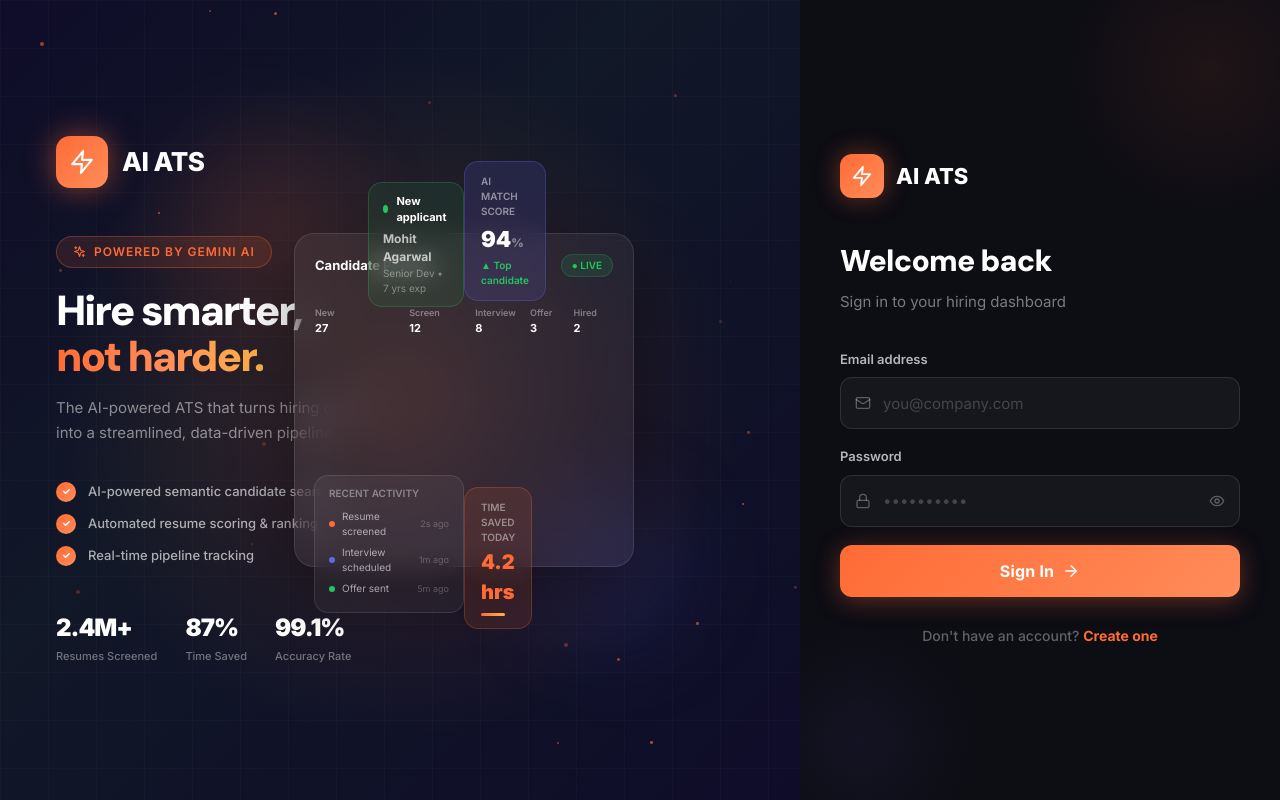
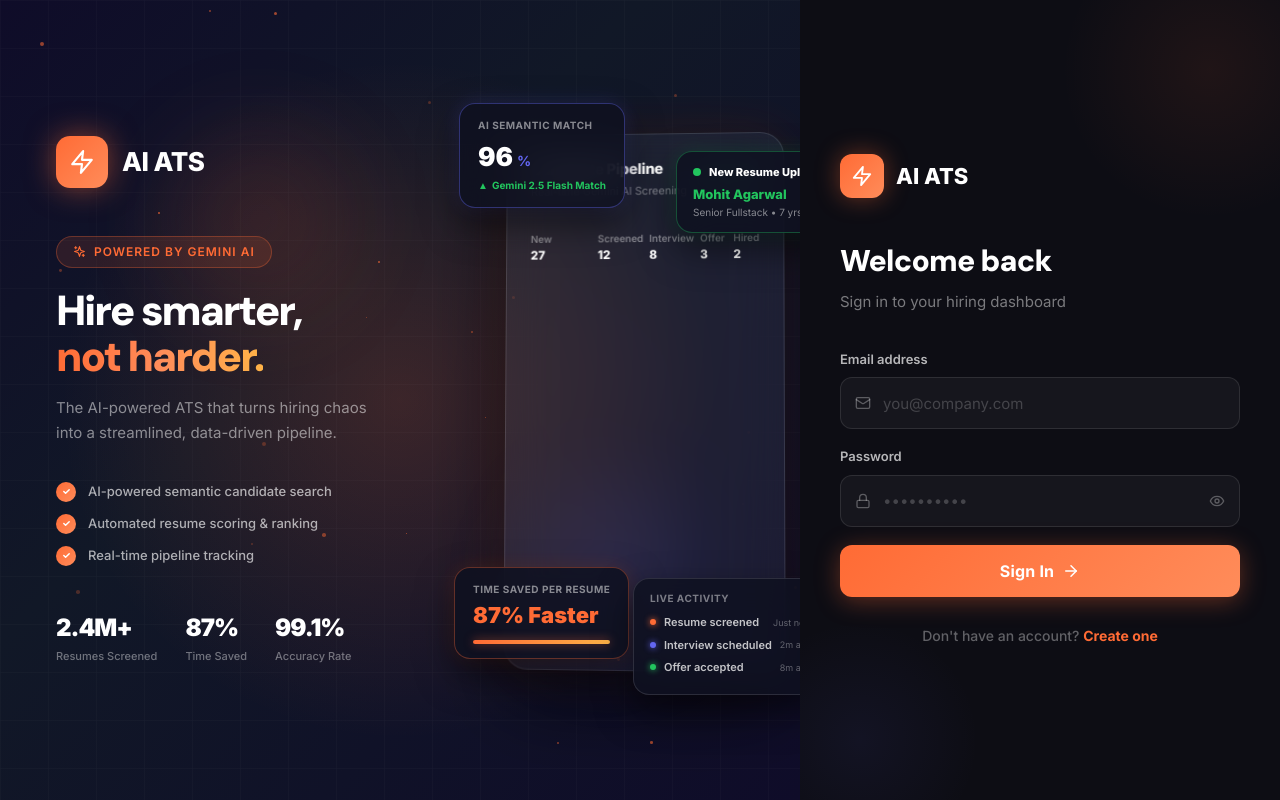
Before and after one commit to Vedanth-JS/AI-Resume-Screening-System, a React (Vite) app in the folder frontend/: page /login in a window 1280 px wide. Built offline with nearby package versions, Linux system fonts and the light colour scheme; no server answers.

Commit message:
ui(login): enlarge, float, and center ATS dashboard mockup with 3D perspective and spaced floating badges

```diff
--- a/frontend/src/components/Login.tsx
+++ b/frontend/src/components/Login.tsx
@@ -219,164 +219,217 @@
             </div>
           </div>
 
-          {/* ── Right: Animated Dashboard Mockup ── */}
-          <div style={{ flex: 1, display: "flex", alignItems: "center", justifyContent: "center", position: "relative", minHeight: 520 }}>
+          {/* ── Right: Animated Floating Dashboard Mockup ── */}
+          <div style={{
+            flex: 1,
+            display: "flex",
+            alignItems: "center",
+            justifyContent: "center",
+            position: "relative",
+            minHeight: 580,
+            paddingLeft: 40,
+          }}>
+
+            {/* Floating Container holding the main card & badges */}
+            <div style={{
+              position: "relative",
+              width: "100%",
+              maxWidth: 460,
+              display: "flex",
+              justifyContent: "center",
+              alignItems: "center",
+              animation: "floatMain 7s ease-in-out infinite",
+            }}>
 
               {/* Main pipeline card */}
               <div style={{
-              position: "absolute", top: "50%", left: "50%",
-              transform: "translate(-50%, -50%)",
-              width: 340, background: "rgba(255,255,255,0.05)",
-              border: "1px solid rgba(255,255,255,0.1)", borderRadius: 20,
-              backdropFilter: "blur(20px)", padding: 20,
-              boxShadow: "0 24px 64px rgba(0,0,0,0.4)",
+                width: "100%",
+                background: "rgba(255, 255, 255, 0.05)",
+                border: "1.5px solid rgba(255, 255, 255, 0.12)",
+                borderRadius: 24,
+                backdropFilter: "blur(24px)",
+                padding: 24,
+                boxShadow: "0 30px 80px rgba(0,0,0,0.6), 0 0 50px rgba(255,107,53,0.12)",
+                transform: "perspective(1000px) rotateY(-3deg) rotateX(2deg)",
+                transition: "all 0.4s ease",
               }}>
                 {/* Card header */}
-              <div style={{ display: "flex", justifyContent: "space-between", alignItems: "center", marginBottom: 18 }}>
-                <span style={{ fontSize: 13, fontWeight: 700, color: "white" }}>Candidate Pipeline</span>
-                <span style={{
-                  fontSize: 10, fontWeight: 600, color: "#22c55e",
-                  background: "rgba(34,197,94,0.12)", border: "1px solid rgba(34,197,94,0.2)",
-                  borderRadius: 100, padding: "3px 10px",
-                }}>● LIVE</span>
+                <div style={{ display: "flex", justifyContent: "space-between", alignItems: "center", marginBottom: 20 }}>
+                  <div>
+                    <div style={{ fontSize: 15, fontWeight: 800, color: "white", letterSpacing: -0.3 }}>Candidate Pipeline</div>
+                    <div style={{ fontSize: 11, color: "rgba(255,255,255,0.45)", marginTop: 2 }}>Real-time Gemini AI Screening</div>
+                  </div>
+                  <div style={{
+                    display: "flex", alignItems: "center", gap: 6,
+                    fontSize: 11, fontWeight: 700, color: "#22c55e",
+                    background: "rgba(34,197,94,0.12)", border: "1px solid rgba(34,197,94,0.25)",
+                    borderRadius: 100, padding: "4px 12px",
+                  }}>
+                    <span style={{ width: 6, height: 6, borderRadius: "50%", background: "#22c55e", animation: "livePulse 1.5s infinite" }} />
+                    LIVE
+                  </div>
                 </div>
 
                 {/* Pipeline stages bar */}
-              <div style={{ display: "flex", gap: 4, marginBottom: 18 }}>
+                <div style={{ display: "flex", gap: 6, marginBottom: 22 }}>
                   {[
-                  { label: "New", count: 27, color: "#6366f1", w: "32%" },
-                  { label: "Screen", count: 12, color: "#FF6B35", w: "22%" },
-                  { label: "Interview", count: 8, color: "#FFB347", w: "18%" },
-                  { label: "Offer", count: 3, color: "#22c55e", w: "14%" },
-                  { label: "Hired", count: 2, color: "#10b981", w: "14%" },
+                    { label: "New", count: 27, color: "#6366f1", flex: 3.2 },
+                    { label: "Screened", count: 12, color: "#FF6B35", flex: 2.2 },
+                    { label: "Interview", count: 8, color: "#FFB347", flex: 1.8 },
+                    { label: "Offer", count: 3, color: "#22c55e", flex: 1.4 },
+                    { label: "Hired", count: 2, color: "#10b981", flex: 1.2 },
                   ].map((stage, i) => (
-                  <div key={i} style={{ flex: stage.w === "32%" ? 3.2 : stage.w === "22%" ? 2.2 : stage.w === "18%" ? 1.8 : 1.4 }}>
+                    <div key={i} style={{ flex: stage.flex }}>
                       <div style={{
-                      height: 6, borderRadius: 6,
+                        height: 7, borderRadius: 7,
                         background: stage.color,
-                      opacity: 0.85,
+                        opacity: 0.9,
+                        boxShadow: `0 0 10px ${stage.color}66`,
                         animation: `barGrow 1.2s ${i * 0.15}s both ease-out`,
                       }} />
-                    <div style={{ fontSize: 9, color: "rgba(255,255,255,0.4)", marginTop: 5, fontWeight: 600 }}>{stage.label}</div>
-                    <div style={{ fontSize: 11, fontWeight: 700, color: "white" }}>{stage.count}</div>
+                      <div style={{ fontSize: 10, color: "rgba(255,255,255,0.45)", marginTop: 6, fontWeight: 600 }}>{stage.label}</div>
+                      <div style={{ fontSize: 12, fontWeight: 800, color: "white" }}>{stage.count}</div>
                     </div>
                   ))}
                 </div>
 
                 {/* Candidate rows */}
                 {[
-                { name: "Arjun Mehta", role: "Python Engineer", score: 94, avatar: "AM", color: "#FF6B35", status: "Shortlisted" },
-                { name: "Priya Sharma", role: "React Developer", score: 88, avatar: "PS", color: "#6366f1", status: "Interview" },
-                { name: "Rahul Nair", role: "ML Engineer", score: 76, avatar: "RN", color: "#22c55e", status: "Screening" },
+                  { name: "Arjun Mehta", role: "Python Backend Dev", score: 96, avatar: "AM", color: "#FF6B35", status: "Top Match" },
+                  { name: "Priya Sharma", role: "React Frontend Engineer", score: 91, avatar: "PS", color: "#6366f1", status: "Interview" },
+                  { name: "Rahul Nair", role: "ML / AI Specialist", score: 84, avatar: "RN", color: "#22c55e", status: "Screened" },
+                  { name: "Sneha Patel", role: "Cloud DevOps Architect", score: 79, avatar: "SP", color: "#FFB347", status: "Review" },
                 ].map((c, i) => (
                   <div key={i} style={{
-                  display: "flex", alignItems: "center", gap: 12,
-                  padding: "10px 12px", borderRadius: 12, marginBottom: 6,
-                  background: "rgba(255,255,255,0.04)",
-                  border: "1px solid rgba(255,255,255,0.06)",
-                  animation: `slideInRow 0.5s ${0.4 + i * 0.15}s both ease-out`,
+                    display: "flex", alignItems: "center", gap: 14,
+                    padding: "12px 14px", borderRadius: 14, marginBottom: 8,
+                    background: i === 0 ? "rgba(255,107,53,0.08)" : "rgba(255,255,255,0.04)",
+                    border: i === 0 ? "1px solid rgba(255,107,53,0.25)" : "1px solid rgba(255,255,255,0.06)",
+                    animation: `slideInRow 0.5s ${0.3 + i * 0.12}s both ease-out`,
+                    transition: "transform 0.2s ease",
                   }}>
                     {/* Avatar */}
                     <div style={{
-                    width: 34, height: 34, borderRadius: "50%",
-                    background: `linear-gradient(135deg, ${c.color}CC, ${c.color}66)`,
+                      width: 38, height: 38, borderRadius: "50%",
+                      background: `linear-gradient(135deg, ${c.color}, ${c.color}77)`,
                       display: "flex", alignItems: "center", justifyContent: "center",
-                    fontSize: 11, fontWeight: 800, color: "white", flexShrink: 0,
+                      fontSize: 12, fontWeight: 800, color: "white", flexShrink: 0,
+                      boxShadow: `0 4px 12px ${c.color}44`,
                     }}>{c.avatar}</div>
+
                     {/* Info */}
                     <div style={{ flex: 1, minWidth: 0 }}>
-                    <div style={{ fontSize: 12, fontWeight: 700, color: "white" }}>{c.name}</div>
-                    <div style={{ fontSize: 10, color: "rgba(255,255,255,0.4)" }}>{c.role}</div>
+                      <div style={{ display: "flex", alignItems: "center", gap: 8 }}>
+                        <span style={{ fontSize: 13, fontWeight: 700, color: "white" }}>{c.name}</span>
+                        {i === 0 && (
+                          <span style={{ fontSize: 9, fontWeight: 800, color: "#FF6B35", background: "rgba(255,107,53,0.15)", padding: "2px 6px", borderRadius: 4 }}>
+                            MATCH
+                          </span>
+                        )}
                       </div>
+                      <div style={{ fontSize: 11, color: "rgba(255,255,255,0.45)", marginTop: 2 }}>{c.role}</div>
+                    </div>
+
                     {/* Score ring */}
-                  <div style={{ position: "relative", width: 36, height: 36, flexShrink: 0 }}>
-                    <svg width="36" height="36" viewBox="0 0 36 36" style={{ transform: "rotate(-90deg)" }}>
-                      <circle cx="18" cy="18" r="14" fill="none" stroke="rgba(255,255,255,0.08)" strokeWidth="3" />
+                    <div style={{ position: "relative", width: 40, height: 40, flexShrink: 0 }}>
+                      <svg width="40" height="40" viewBox="0 0 40 40" style={{ transform: "rotate(-90deg)" }}>
+                        <circle cx="20" cy="20" r="16" fill="none" stroke="rgba(255,255,255,0.08)" strokeWidth="3.5" />
                         <circle
-                        cx="18" cy="18" r="14" fill="none"
-                        stroke={c.color} strokeWidth="3"
+                          cx="20" cy="20" r="16" fill="none"
+                          stroke={c.color} strokeWidth="3.5"
                           strokeLinecap="round"
-                        strokeDasharray={`${2 * Math.PI * 14}`}
-                        strokeDashoffset={`${2 * Math.PI * 14 * (1 - c.score / 100)}`}
-                        style={{ animation: `scoreRing 1s ${0.5 + i * 0.15}s both ease-out` }}
+                          strokeDasharray={`${2 * Math.PI * 16}`}
+                          strokeDashoffset={`${2 * Math.PI * 16 * (1 - c.score / 100)}`}
+                          style={{ animation: `scoreRing 1.2s ${0.4 + i * 0.15}s both ease-out` }}
                         />
                       </svg>
                       <div style={{
                         position: "absolute", inset: 0,
                         display: "flex", alignItems: "center", justifyContent: "center",
-                      fontSize: 9, fontWeight: 800, color: "white",
+                        fontSize: 11, fontWeight: 900, color: "white",
                       }}>{c.score}</div>
                     </div>
                   </div>
                 ))}
               </div>
 
-            {/* Floating top-left: AI Match badge */}
+              {/* ── Floating Badge 1 (Top-Left): AI Match Score ── */}
               <div style={{
-              position: "absolute", top: "4%", left: "-4%",
-              background: "rgba(99,102,241,0.15)", border: "1px solid rgba(99,102,241,0.3)",
-              borderRadius: 14, padding: "12px 16px", backdropFilter: "blur(12px)",
-              animation: "floatBadge 4s ease-in-out infinite",
+                position: "absolute", top: "-28px", left: "-45px",
+                background: "rgba(15, 17, 32, 0.85)", border: "1px solid rgba(99,102,241,0.4)",
+                borderRadius: 16, padding: "14px 18px", backdropFilter: "blur(16px)",
+                boxShadow: "0 16px 36px rgba(0,0,0,0.5), 0 0 20px rgba(99,102,241,0.2)",
+                animation: "floatBadge 5s ease-in-out infinite",
+                zIndex: 20,
               }}>
-              <div style={{ fontSize: 10, color: "rgba(255,255,255,0.5)", fontWeight: 600, marginBottom: 4 }}>AI MATCH SCORE</div>
-              <div style={{ fontSize: 22, fontWeight: 900, color: "white" }}>94<span style={{ fontSize: 12, color: "rgba(255,255,255,0.4)" }}>%</span></div>
-              <div style={{ fontSize: 10, color: "#22c55e", fontWeight: 600, marginTop: 2 }}>▲ Top candidate</div>
+                <div style={{ fontSize: 10, color: "rgba(255,255,255,0.5)", fontWeight: 700, letterSpacing: 0.5, marginBottom: 4 }}>AI SEMANTIC MATCH</div>
+                <div style={{ display: "flex", alignItems: "baseline", gap: 4 }}>
+                  <span style={{ fontSize: 26, fontWeight: 900, color: "white" }}>96</span>
+                  <span style={{ fontSize: 14, fontWeight: 700, color: "#6366f1" }}>%</span>
+                </div>
+                <div style={{ fontSize: 10, color: "#22c55e", fontWeight: 700, marginTop: 2, display: "flex", alignItems: "center", gap: 4 }}>
+                  <span>▲</span> Gemini 2.5 Flash Match
+                </div>
               </div>
 
-            {/* Floating top-right: New applicant */}
+              {/* ── Floating Badge 2 (Top-Right): Live Applicant ── */}
               <div style={{
-              position: "absolute", top: "8%", right: "-6%",
-              background: "rgba(34,197,94,0.1)", border: "1px solid rgba(34,197,94,0.25)",
-              borderRadius: 14, padding: "10px 14px", backdropFilter: "blur(12px)",
-              animation: "floatBadge 5s 1s ease-in-out infinite",
+                position: "absolute", top: "20px", right: "-55px",
+                background: "rgba(15, 17, 32, 0.85)", border: "1px solid rgba(34,197,94,0.35)",
+                borderRadius: 16, padding: "12px 16px", backdropFilter: "blur(16px)",
+                boxShadow: "0 16px 36px rgba(0,0,0,0.5), 0 0 20px rgba(34,197,94,0.15)",
+                animation: "floatBadgeSlow 6s 1s ease-in-out infinite",
+                zIndex: 20,
               }}>
                 <div style={{ display: "flex", alignItems: "center", gap: 8 }}>
-                <div style={{
-                  width: 8, height: 8, borderRadius: "50%", background: "#22c55e",
-                  animation: "livePulse 1.5s infinite",
-                }} />
-                <span style={{ fontSize: 11, fontWeight: 700, color: "white" }}>New applicant</span>
+                  <div style={{ width: 8, height: 8, borderRadius: "50%", background: "#22c55e", animation: "livePulse 1.5s infinite" }} />
+                  <span style={{ fontSize: 11, fontWeight: 800, color: "white" }}>New Resume Upload</span>
                 </div>
-              <div style={{ fontSize: 12, fontWeight: 700, color: "rgba(255,255,255,0.7)", marginTop: 4 }}>Mohit Agarwal</div>
-              <div style={{ fontSize: 10, color: "rgba(255,255,255,0.4)" }}>Senior Dev • 7 yrs exp</div>
+                <div style={{ fontSize: 13, fontWeight: 800, color: "#22c55e", marginTop: 4 }}>Mohit Agarwal</div>
+                <div style={{ fontSize: 10, color: "rgba(255,255,255,0.5)", marginTop: 1 }}>Senior Fullstack • 7 yrs exp</div>
               </div>
 
-            {/* Floating bottom-left: Time saved */}
+              {/* ── Floating Badge 3 (Bottom-Left): Time Saved ── */}
               <div style={{
-              position: "absolute", bottom: "6%", left: "-2%",
-              background: "rgba(255,107,53,0.12)", border: "1px solid rgba(255,107,53,0.25)",
-              borderRadius: 14, padding: "12px 16px", backdropFilter: "blur(12px)",
-              animation: "floatBadge 4.5s 0.5s ease-in-out infinite",
+                position: "absolute", bottom: "10px", left: "-50px",
+                background: "rgba(15, 17, 32, 0.85)", border: "1px solid rgba(255,107,53,0.35)",
+                borderRadius: 16, padding: "14px 18px", backdropFilter: "blur(16px)",
+                boxShadow: "0 16px 36px rgba(0,0,0,0.5), 0 0 20px rgba(255,107,53,0.15)",
+                animation: "floatBadgeFast 4.5s 0.5s ease-in-out infinite",
+                zIndex: 20,
               }}>
-              <div style={{ fontSize: 10, color: "rgba(255,255,255,0.45)", fontWeight: 600, marginBottom: 2 }}>TIME SAVED TODAY</div>
-              <div style={{ fontSize: 20, fontWeight: 900, color: "#FF6B35" }}>4.2 hrs</div>
+                <div style={{ fontSize: 10, color: "rgba(255,255,255,0.5)", fontWeight: 700, letterSpacing: 0.5, marginBottom: 2 }}>TIME SAVED PER RESUME</div>
+                <div style={{ fontSize: 22, fontWeight: 900, color: "#FF6B35" }}>87% Faster</div>
                 <div style={{
-                height: 3, borderRadius: 3, marginTop: 6,
+                  height: 4, borderRadius: 4, marginTop: 8,
                   background: "linear-gradient(90deg, #FF6B35, #FFB347)",
-                width: "70%",
+                  width: "100%", boxShadow: "0 0 10px rgba(255,107,53,0.5)",
                 }} />
               </div>
 
-            {/* Floating bottom-right: Activity */}
+              {/* ── Floating Badge 4 (Bottom-Right): Activity ── */}
               <div style={{
-              position: "absolute", bottom: "9%", right: "-4%",
-              background: "rgba(255,255,255,0.05)", border: "1px solid rgba(255,255,255,0.1)",
-              borderRadius: 14, padding: "10px 14px", backdropFilter: "blur(12px)",
-              animation: "floatBadge 6s 2s ease-in-out infinite",
-              minWidth: 150,
+                position: "absolute", bottom: "-25px", right: "-45px",
+                background: "rgba(15, 17, 32, 0.85)", border: "1px solid rgba(255,255,255,0.12)",
+                borderRadius: 16, padding: "12px 16px", backdropFilter: "blur(16px)",
+                boxShadow: "0 16px 36px rgba(0,0,0,0.5)",
+                animation: "floatBadgeSlow 7s 1.5s ease-in-out infinite",
+                minWidth: 170, zIndex: 20,
               }}>
-              <div style={{ fontSize: 10, color: "rgba(255,255,255,0.4)", fontWeight: 600, marginBottom: 8 }}>RECENT ACTIVITY</div>
+                <div style={{ fontSize: 10, color: "rgba(255,255,255,0.45)", fontWeight: 700, letterSpacing: 0.5, marginBottom: 8 }}>LIVE ACTIVITY</div>
                 {[
-                { text: "Resume screened", time: "2s ago", dot: "#FF6B35" },
-                { text: "Interview scheduled", time: "1m ago", dot: "#6366f1" },
-                { text: "Offer sent", time: "5m ago", dot: "#22c55e" },
+                  { text: "Resume screened", time: "Just now", dot: "#FF6B35" },
+                  { text: "Interview scheduled", time: "2m ago", dot: "#6366f1" },
+                  { text: "Offer accepted", time: "8m ago", dot: "#22c55e" },
                 ].map((a, i) => (
-                <div key={i} style={{ display: "flex", alignItems: "center", gap: 7, marginBottom: 6 }}>
-                  <div style={{ width: 6, height: 6, borderRadius: "50%", background: a.dot, flexShrink: 0 }} />
-                  <span style={{ fontSize: 10, color: "rgba(255,255,255,0.6)", flex: 1 }}>{a.text}</span>
-                  <span style={{ fontSize: 9, color: "rgba(255,255,255,0.25)" }}>{a.time}</span>
+                  <div key={i} style={{ display: "flex", alignItems: "center", gap: 8, marginBottom: 6 }}>
+                    <div style={{ width: 6, height: 6, borderRadius: "50%", background: a.dot, flexShrink: 0, boxShadow: `0 0 6px ${a.dot}` }} />
+                    <span style={{ fontSize: 11, color: "rgba(255,255,255,0.75)", fontWeight: 600, flex: 1 }}>{a.text}</span>
+                    <span style={{ fontSize: 9, color: "rgba(255,255,255,0.35)" }}>{a.time}</span>
                   </div>
                 ))}
+              </div>
+
             </div>
 
           </div>
@@ -634,9 +687,21 @@
         @keyframes spin {
           to { transform: rotate(360deg); }
         }
+        @keyframes floatMain {
+          0%, 100% { transform: translateY(0px) rotate(0deg); }
+          50% { transform: translateY(-14px) rotate(0.5deg); }
+        }
         @keyframes floatBadge {
-          0%, 100% { transform: translateY(0px); }
-          50% { transform: translateY(-10px); }
+          0%, 100% { transform: translateY(0px) rotate(0deg); }
+          50% { transform: translateY(-10px) rotate(-1deg); }
+        }
+        @keyframes floatBadgeSlow {
+          0%, 100% { transform: translateY(0px) rotate(0deg); }
+          50% { transform: translateY(-12px) rotate(1deg); }
+        }
+        @keyframes floatBadgeFast {
+          0%, 100% { transform: translateY(0px) rotate(0deg); }
+          50% { transform: translateY(-8px) rotate(-0.5deg); }
         }
         @keyframes livePulse {
           0%, 100% { opacity: 1; transform: scale(1); box-shadow: 0 0 0 0 rgba(34,197,94,0.4); }
```
Lines whose indentation alone changed are shown as unchanged.
